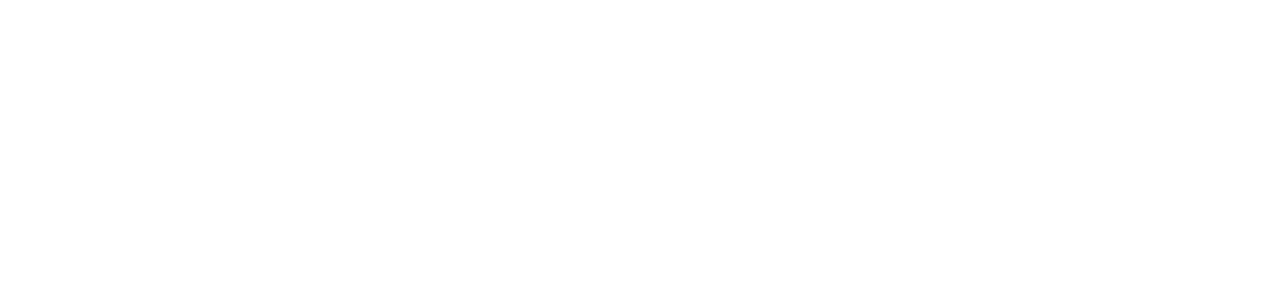
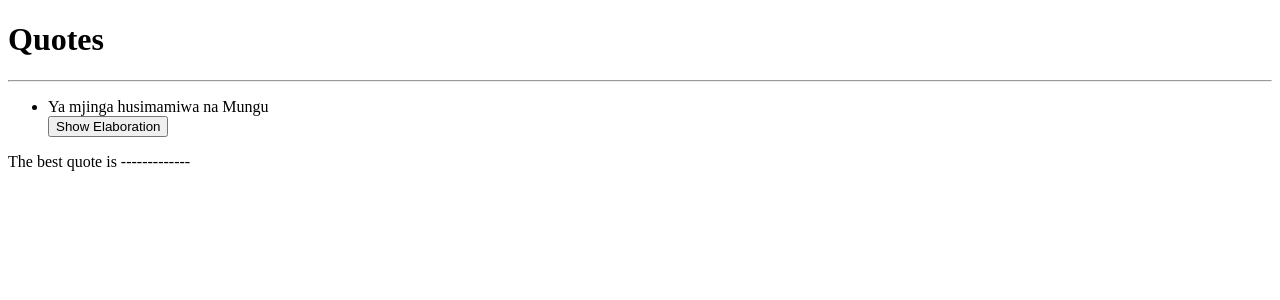
Before and after one commit to Irene-Mukii/Quotes, an Angular app: page / in a window 1280 px wide. Shown: the top 300 px of the page. Built offline with nearby package versions, Linux system fonts and the light colour scheme.

Commit message:
creates directive to show highest voted for quote

```diff
--- a/src/app/app.component.html
+++ b/src/app/app.component.html
@@ -1,2 +1,3 @@
+<app-quote></app-quote>
 
 <router-outlet></router-outlet>
--- a/src/app/app.component.ts
+++ b/src/app/app.component.ts
@@ -1,4 +1,5 @@
 import { Component } from '@angular/core';
+import {Quote} from './quote'
 
 @Component({
   selector: 'app-root',
--- /dev/null
+++ b/src/app/best-quote.directive.ts
@@ -0,0 +1,10 @@
+import { Directive } from '@angular/core';
+
+@Directive({
+  selector: '[appbestQuote]'
+})
+export class bestQuoteDirective {
+
+  constructor() { }
+
+}
--- /dev/null
+++ b/src/app/quote.ts
@@ -0,0 +1,6 @@
+export class Quote {
+    showElaboration!: boolean;
+    constructor(public id: number, public name: string, public elaboration: string){
+        this.showElaboration=false;
+    }
+}
```
Also changed, not shown: src/app/app.module.ts (+7 -1 lines), 2 other files (tests, documents, lock files or other folders).
